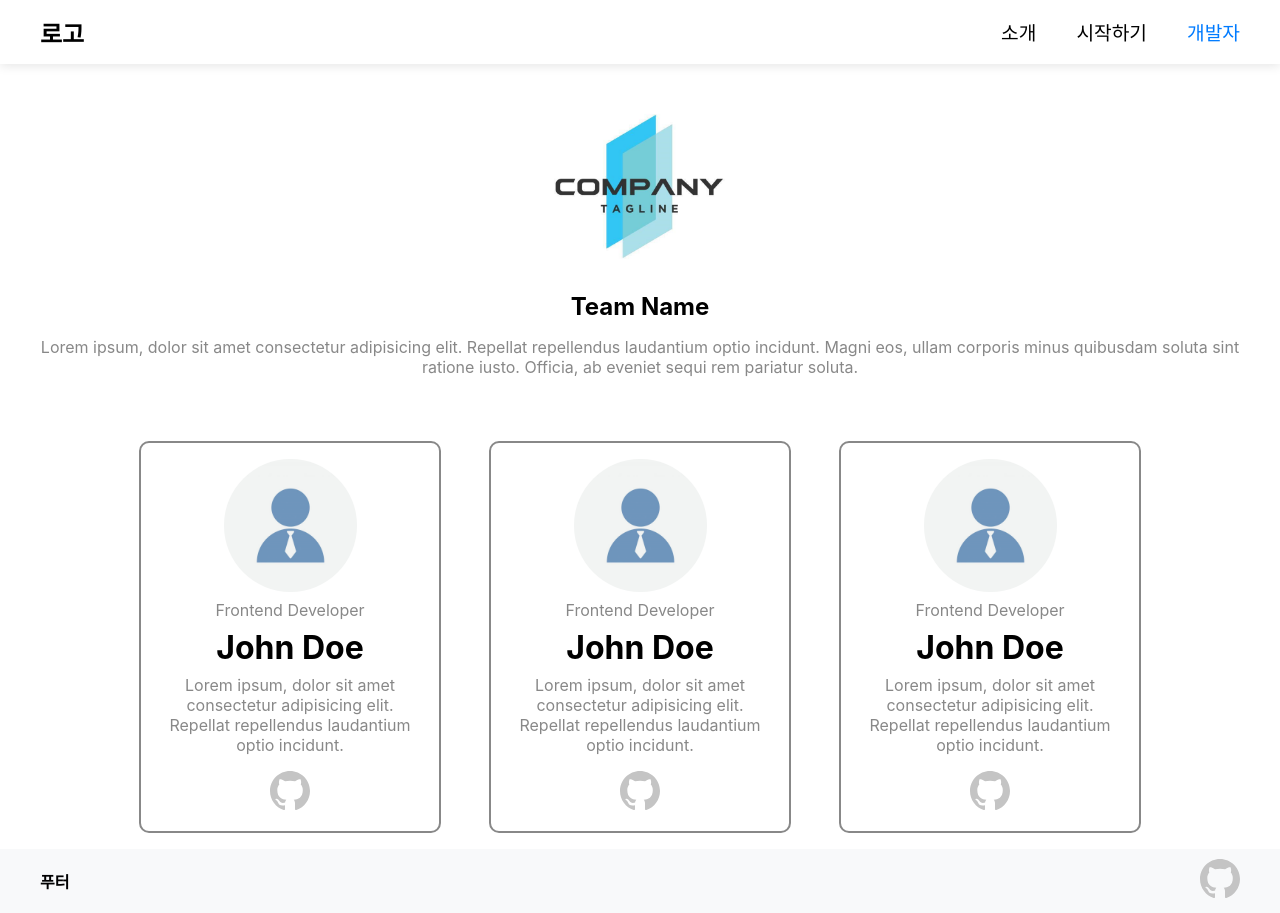
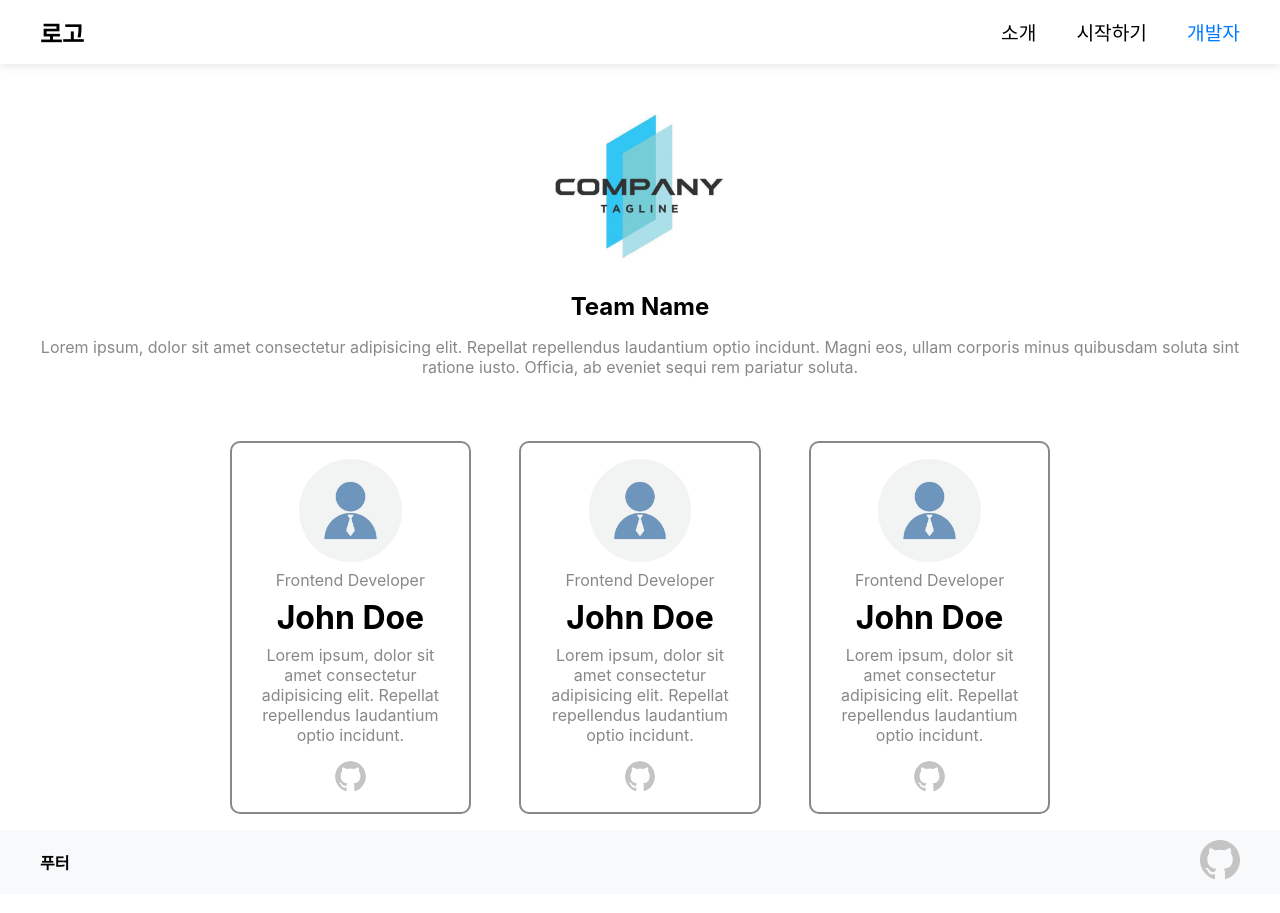
Before and after one commit to limhuijin/Painting_Creativity_React, a React (Vite) app: page /developers in a window 1280 px wide. Built offline with nearby package versions, Linux system fonts and the light colour scheme.

Commit message:
CSS 스타일 부분 수정

```diff
--- a/src/App.jsx
+++ b/src/App.jsx
@@ -9,6 +9,7 @@ const Style = styled.main`
   padding: 20px;
   padding-bottom: 4rem; // 푸터 높이
   display: flex;
+  justify-content: center;
   align-items: center;
 `;
 
--- a/src/pages/About.jsx
+++ b/src/pages/About.jsx
@@ -102,7 +102,7 @@ const About = () => {
         <LineBreak />
         <ul>
           <li><strong>1. 사진 업로드</strong><p>아이들의 그림을 업로드 해주세요.</p></li>
-          <li><strong>2. 분석</strong><p>'분석하기' 버튼을 눌러서 창의성을 분석해주세요.</p></li>
+          <li><strong>2. 분석</strong><p>&rsquo;분석하기&rsquo; 버튼을 눌러서 창의성을 분석해주세요.</p></li>
         </ul>
       </TextContainer>
     </Style>
--- a/src/pages/Developers.jsx
+++ b/src/pages/Developers.jsx
@@ -57,10 +57,10 @@ const StyledCard = styled.div`
   border: 2px solid #888888;
   border-radius: 10px;
   padding: 1em;
-  width: 25%;
+  width: 20%;
   gap: 0.5em;
 
-  & > img {
+  img {
     width: 50%;
     border-radius: 50%;
   }
--- a/src/pages/Home.jsx
+++ b/src/pages/Home.jsx
@@ -1,5 +1,6 @@
 import styled from "styled-components";
 import { Link } from "react-router-dom";
+import Button from "../components/Button";
 
 const Style = styled.div`
   text-align: center;
@@ -18,7 +19,7 @@ const Container = styled.div`
   background-repeat: no-repeat;
   background-color: rgba(255, 255, 255, 0.6);
   background-blend-mode: lighten; // 배경 이미지 혼합 모드 설정(?)
-  `;
+`;
 
 // 메인 섹션
 const MainSection = styled.main`
@@ -92,7 +93,6 @@ const KeyFrameAnimation = styled.div`
   }
 `;
 
-
 // 카드 제목 텍스트
 const CardTitle = styled.h3`
   font-size: 20px;
@@ -105,7 +105,6 @@ const CardDescription = styled.p`
   font-size: 16px;
   color: #555;
 `;
-
 
 /*
 // 세로모드 모바일
@@ -124,22 +123,33 @@ const Home = () => {
       <Container>
         <MainSection>
           <Title>아이들 그림 창의성 분석 사이트에 오신걸 환영합니다</Title>
-          <Description>그림을 업로드하여 아이들의 창의성을 분석해보세요!</Description>
-          <ButtonStyled to="/get-started">실습하러 가기!</ButtonStyled>
+          <Description>
+            그림을 업로드하여 아이들의 창의성을 분석해보세요!
+          </Description>
+          <Link to="/get-started" style={{textDecoration: "none"}}>
+            <Button text="시작하기" />
+          </Link>
         </MainSection>
 
         <CardSection>
           <Card className="move">
             <CardTitle>AI 딥러닝 기반</CardTitle>
-            <CardDescription>AI 딥러닝을 기반으로 아이들 그림의 창의성을 분석합니다.</CardDescription>
+            <CardDescription>
+              AI 딥러닝을 기반으로 아이들 그림의 창의성을 분석합니다.
+            </CardDescription>
           </Card>
           <Card className="move">
             <CardTitle>흥미성과 예술적 표현 장려</CardTitle>
-            <CardDescription>본 프로그램은 그림에 대한 흥미성과 예술적 표현을 장려합니다.</CardDescription>
+            <CardDescription>
+              본 프로그램은 그림에 대한 흥미성과 예술적 표현을 장려합니다.
+            </CardDescription>
           </Card>
           <Card className="move">
             <CardTitle>개인 맞춤형 창의성</CardTitle>
-            <CardDescription>본 프로그램은 창의성을 분석하여 필요에 맞춘 지원을 할 수 있도록 돕습니다.</CardDescription>
+            <CardDescription>
+              본 프로그램은 창의성을 분석하여 필요에 맞춘 지원을 할 수 있도록
+              돕습니다.
+            </CardDescription>
           </Card>
         </CardSection>
       </Container>
```
